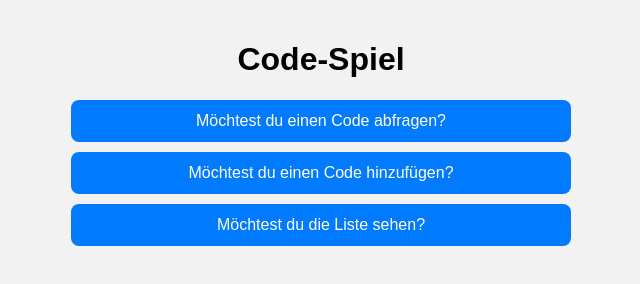
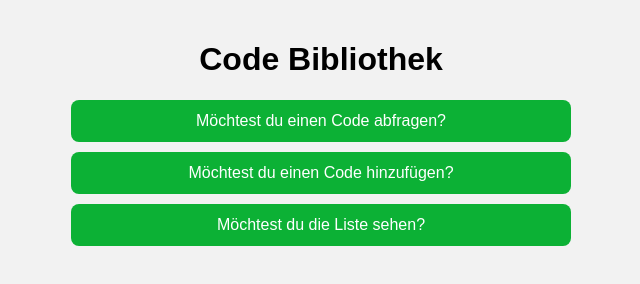
Before and after one commit to Kaddeye/codes_bibleothek_ej, a plain HTML site: page index.html in a window 1280 px wide. Shown: the whole page, without its empty margins (319-959 px from the left). Drawn offline with Linux system fonts and the light colour scheme.

Commit message:
color change

```diff
--- a/index.html
+++ b/index.html
@@ -3,12 +3,12 @@
 <head>
   <meta charset="UTF-8" />
   <meta name="viewport" content="width=device-width, initial-scale=1.0" />
-  <title>Code-Spiel</title>
+  <title>Code Bibliothek</title>
   <link rel="stylesheet" href="style.css" />
 </head>
 <body>
   <div class="container">
-    <h1>Code-Spiel</h1>
+    <h1>Code Bibliothek</h1>
     <div id="mainMenu">
       <button onclick="showQueryForm()">Möchtest du einen Code abfragen?</button>
       <button onclick="showAddForm()">Möchtest du einen Code hinzufügen?</button>
--- a/style.css
+++ b/style.css
@@ -18,14 +18,14 @@ button {
   margin: 10px 0;
   padding: 12px;
   font-size: 1rem;
-  background-color: #007BFF;
+  background-color: #0cb135;
   color: white;
   border: none;
   border-radius: 8px;
 }
 
 button:hover {
-  background-color: #0056b3;
+  background-color: #04701c;
 }
 
 input {
```
